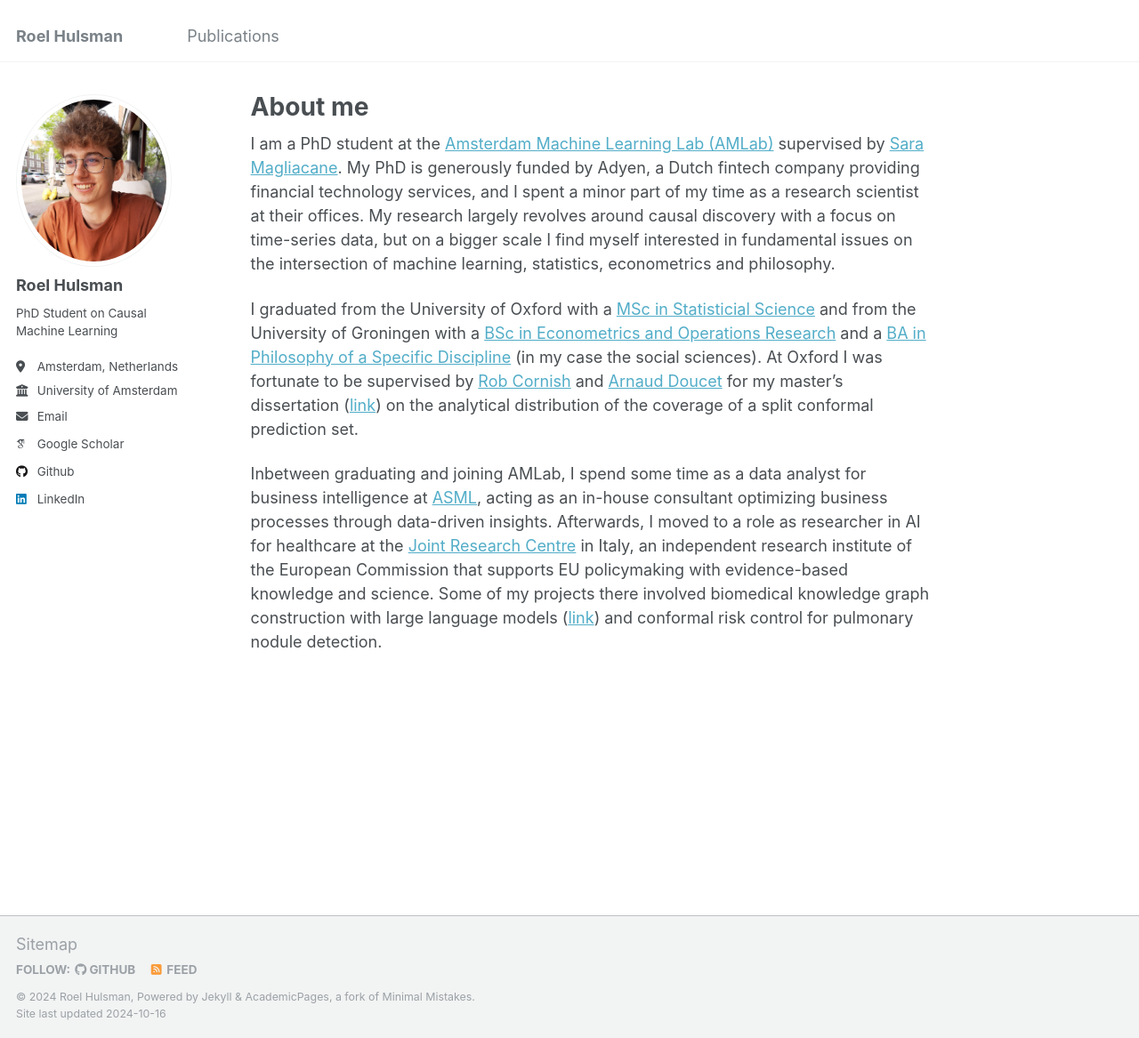
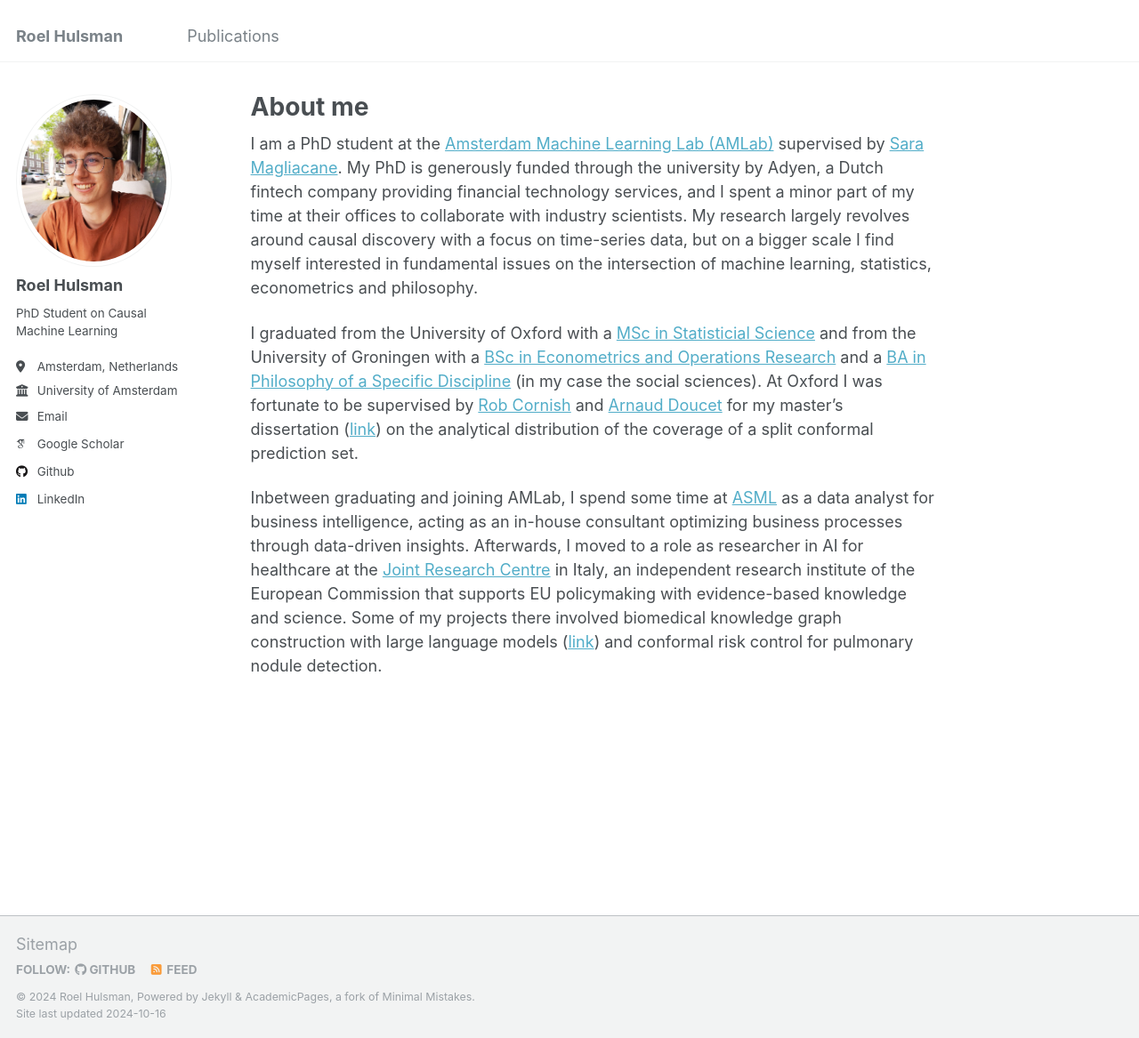
Before and after one commit to roelhulsman/roelhulsman.github.io, a Jekyll site: the page built from _pages/about.md, in a window 1280 px wide and 1167 px high. Shown: the whole window at 89% size. Built offline with Jekyll 4.4.1, drawn with Linux system fonts in a browser that asks for light colours; some web fonts are replaced.

Commit message:
update personal info

```diff
--- a/_pages/about.md
+++ b/_pages/about.md
@@ -6,8 +6,8 @@ redirect_from:
   - /about/
   - /about.html
 ---
-I am a PhD student at the [Amsterdam Machine Learning Lab (AMLab)](http://amlab.science.uva.nl/) supervised by [Sara Magliacane](https://saramagliacane.github.io/). My PhD is generously funded by Adyen, a Dutch fintech company providing financial technology services, and I spent a minor part of my time as a research scientist at their offices. My research largely revolves around causal discovery with a focus on time-series data, but on a bigger scale I find myself interested in fundamental issues on the intersection of machine learning, statistics, econometrics and philosophy.
+I am a PhD student at the [Amsterdam Machine Learning Lab (AMLab)](http://amlab.science.uva.nl/) supervised by [Sara Magliacane](https://saramagliacane.github.io/). My PhD is generously funded through the university by Adyen, a Dutch fintech company providing financial technology services, and I spent a minor part of my time at their offices to collaborate with industry scientists. My research largely revolves around causal discovery with a focus on time-series data, but on a bigger scale I find myself interested in fundamental issues on the intersection of machine learning, statistics, econometrics and philosophy.
 
 I graduated from the University of Oxford with a [MSc in Statisticial Science](https://www.ox.ac.uk/admissions/graduate/courses/msc-statistical-science) and from the University of Groningen with a [BSc in Econometrics and Operations Research](https://www.rug.nl/bachelors/econometrics-and-operations-research/?lang=en) and a [BA in Philosophy of a Specific Discipline](https://www.rug.nl/bachelors/philosophy-of-a-specific-discipline/?lang=en) (in my case the social sciences). At Oxford I was fortunate to be supervised by [Rob Cornish](https://jrmcornish.github.io/) and [Arnaud Doucet](https://www.stats.ox.ac.uk/~doucet/) for my master's dissertation ([link](https://arxiv.org/pdf/2210.14735)) on the analytical distribution of the coverage of a split conformal prediction set.
 
-Inbetween graduating and joining AMLab, I spend some time as a data analyst for business intelligence at [ASML](https://www.asml.com/en), acting as an in-house consultant optimizing business processes through data-driven insights. Afterwards, I moved to a role as researcher in AI for healthcare at the [Joint Research Centre](https://joint-research-centre.ec.europa.eu/index_en) in Italy, an independent research institute of the European Commission that supports EU policymaking with evidence-based knowledge and science. Some of my projects there involved biomedical knowledge graph construction with large language models ([link](https://ceur-ws.org/Vol-3747/text2kg_paper10.pdf)) and conformal risk control for pulmonary nodule detection.
+Inbetween graduating and joining AMLab, I spend some time at [ASML](https://www.asml.com/en) as a data analyst for business intelligence, acting as an in-house consultant optimizing business processes through data-driven insights. Afterwards, I moved to a role as researcher in AI for healthcare at the [Joint Research Centre](https://joint-research-centre.ec.europa.eu/index_en) in Italy, an independent research institute of the European Commission that supports EU policymaking with evidence-based knowledge and science. Some of my projects there involved biomedical knowledge graph construction with large language models ([link](https://ceur-ws.org/Vol-3747/text2kg_paper10.pdf)) and conformal risk control for pulmonary nodule detection.
```
